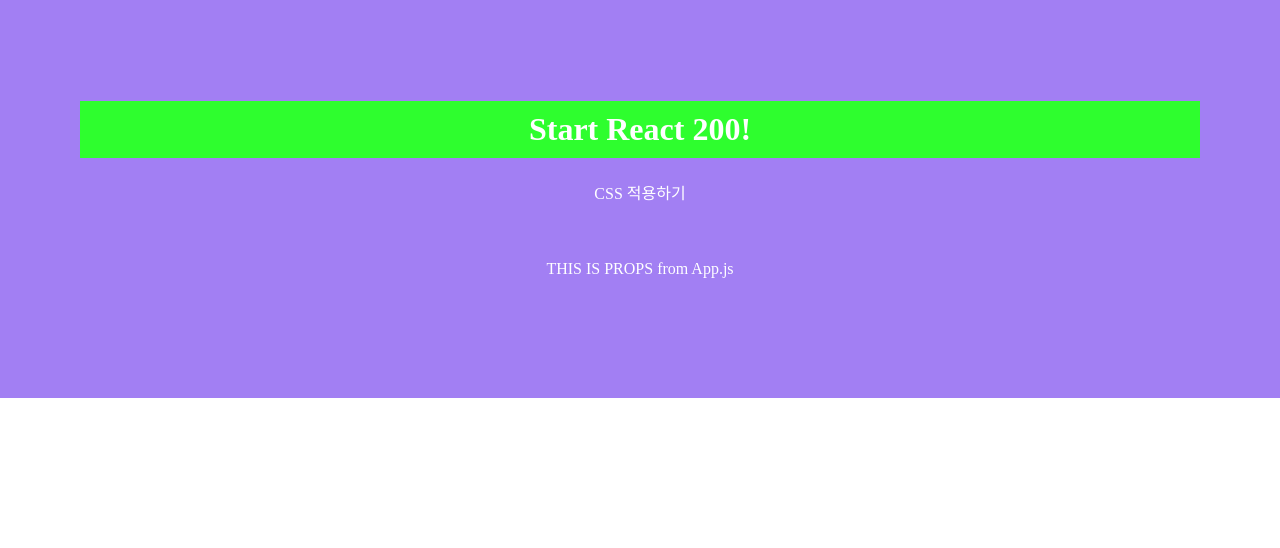
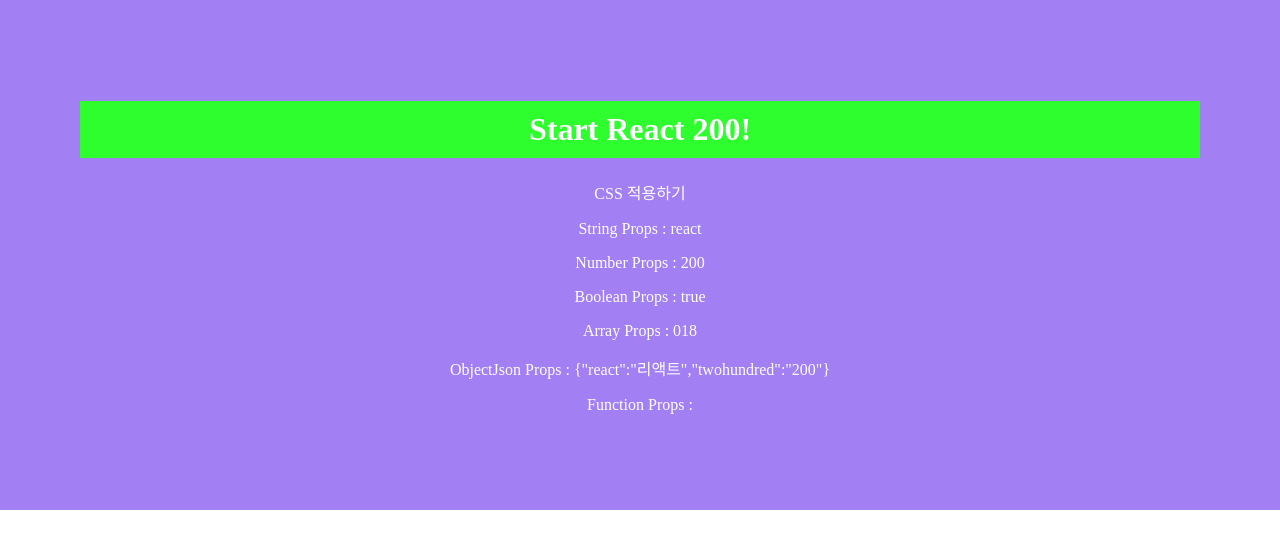
Before and after one commit to ZUITOPIA/react-master, a React (Create React App) app in the folder client/: page / in a window 1280 px wide. Shown: the top 548 px of the page. Built offline with nearby package versions, Linux system fonts and the light colour scheme.

Commit message:
018 : PropsDataType

```diff
--- a/client/src/App.js
+++ b/client/src/App.js
@@ -1,13 +1,20 @@
 import React from "react";
 import "./App.css";
-import Props from "./R017_Props";
+import PropsDataType from "./R018_PropsDataType";
 
 function App() {
   return (
     <div>
       <h1>Start React 200!</h1>
       <p>CSS 적용하기</p>
-      <Props props_val="THIS IS PROPS" />
+      <PropsDataType
+        String="react"
+        Number={200}
+        Boolean={1 == 1}
+        Array={[0, 1, 8]}
+        ObjectJson={{ react: "리액트", twohundred: "200" }}
+        Function={console.log("FunctionProps : function!")}
+      />
     </div>
   );
 }
--- /dev/null
+++ b/client/src/R018_PropsDataType.js
@@ -0,0 +1,30 @@
+import React, { Component } from "react";
+import datatype from "prop-types";
+
+class R018_PropsDataType extends Component {
+  render() {
+    const { String, Number, Boolean, Array, ObjectJson, Function } = this.props;
+    return (
+      <div style={{ padding: "0px" }}>
+        <p>String Props : {String}</p>
+        <p>Number Props : {Number}</p>
+        <span>Boolean Props : {Boolean.toString()}</span>
+        <p>Array Props : {Array}</p>
+        <p>ObjectJson Props : {JSON.stringify(ObjectJson)}</p>
+        <p>Function Props : {Function}</p>
+      </div>
+    );
+  }
+}
+
+R018_PropsDataType.propTypes = {
+  // class 보다 아래에 선언
+  String: datatype.string,
+  Number: datatype.number,
+  Boolean: datatype.bool,
+  Array: datatype.array,
+  ObjectJson: datatype.object,
+  Function: datatype.func,
+};
+
+export default R018_PropsDataType;
```
